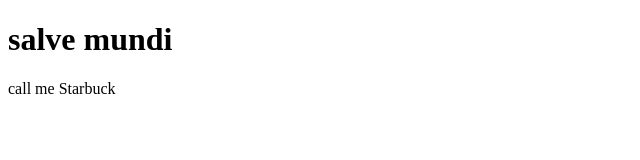
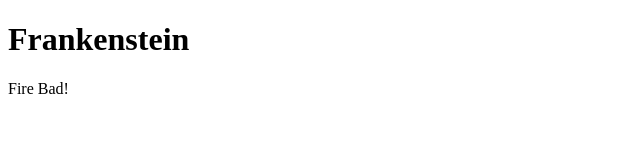
Before and after one commit to tfmcgrew/website, a plain HTML site: page index.html in a window 1280 px wide. Shown: the whole page, without its empty margins (0-640 px from the left). Drawn offline with Linux system fonts and the light colour scheme.

Commit message:
nod to J Whale instead of the mamal

```diff
--- a/index.html
+++ b/index.html
@@ -1,10 +1,10 @@
 <!DOCTYPE html>
 <html>
     <head>
-      </title></title>
+      <title> a James Whale of a movie</title>
     </head>
     <body>
-      <h1>salve mundi</h1>
-      <p>call me Starbuck</p>
+      <h1>Frankenstein</h1>
+      <p>Fire Bad!</p>
     </body>
 </html>
```
